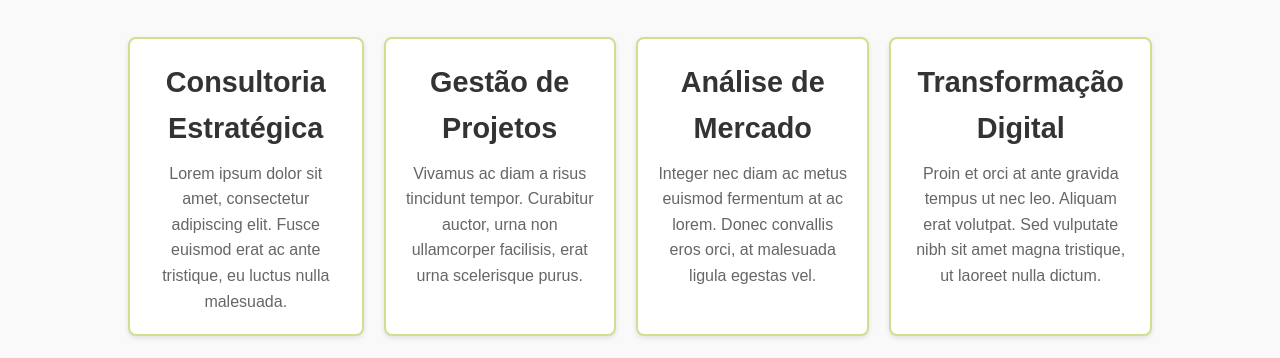
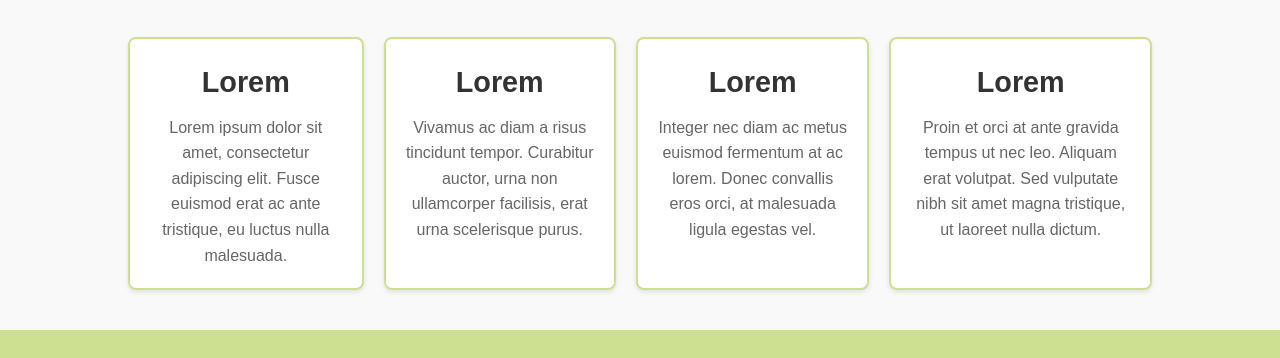
Before and after one commit to danielmenezez/projeto-pi-com-home, a plain HTML site: page index.html in a window 1280 px wide. Shown: the part 305-663 px from the top of the page. Drawn offline with Linux system fonts and the light colour scheme.

Commit message:
edição html

```diff
--- a/index.html
+++ b/index.html
@@ -20,19 +20,19 @@
             <h2>Nossos Serviços</h2>
             <div class="service-list">
                 <div class="service-item">
-                    <h3>Consultoria Estratégica</h3>
+                    <h3>Lorem</h3>
                     <p>Lorem ipsum dolor sit amet, consectetur adipiscing elit. Fusce euismod erat ac ante tristique, eu luctus nulla malesuada.</p>
                 </div>
                 <div class="service-item">
-                    <h3>Gestão de Projetos</h3>
+                    <h3>Lorem</h3>
                     <p>Vivamus ac diam a risus tincidunt tempor. Curabitur auctor, urna non ullamcorper facilisis, erat urna scelerisque purus.</p>
                 </div>
                 <div class="service-item">
-                    <h3>Análise de Mercado</h3>
+                    <h3>Lorem</h3>
                     <p>Integer nec diam ac metus euismod fermentum at ac lorem. Donec convallis eros orci, at malesuada ligula egestas vel.</p>
                 </div>
                 <div class="service-item">
-                    <h3>Transformação Digital</h3>
+                    <h3>Lorem</h3>
                     <p>Proin et orci at ante gravida tempus ut nec leo. Aliquam erat volutpat. Sed vulputate nibh sit amet magna tristique, ut laoreet nulla dictum.</p>
                 </div>
             </div>
```
